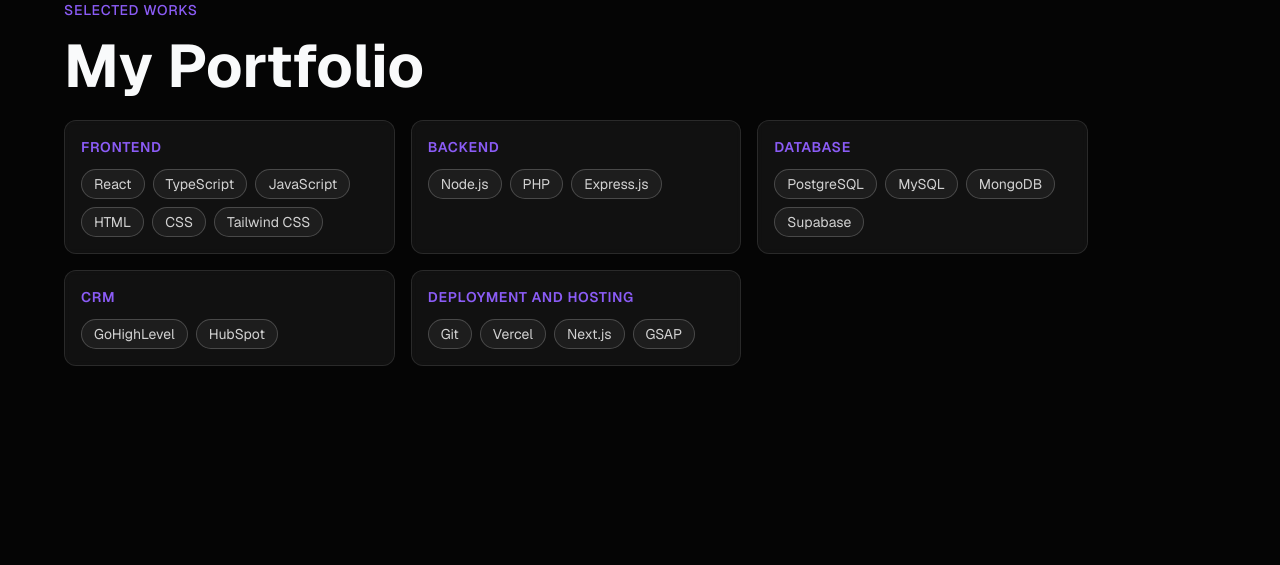
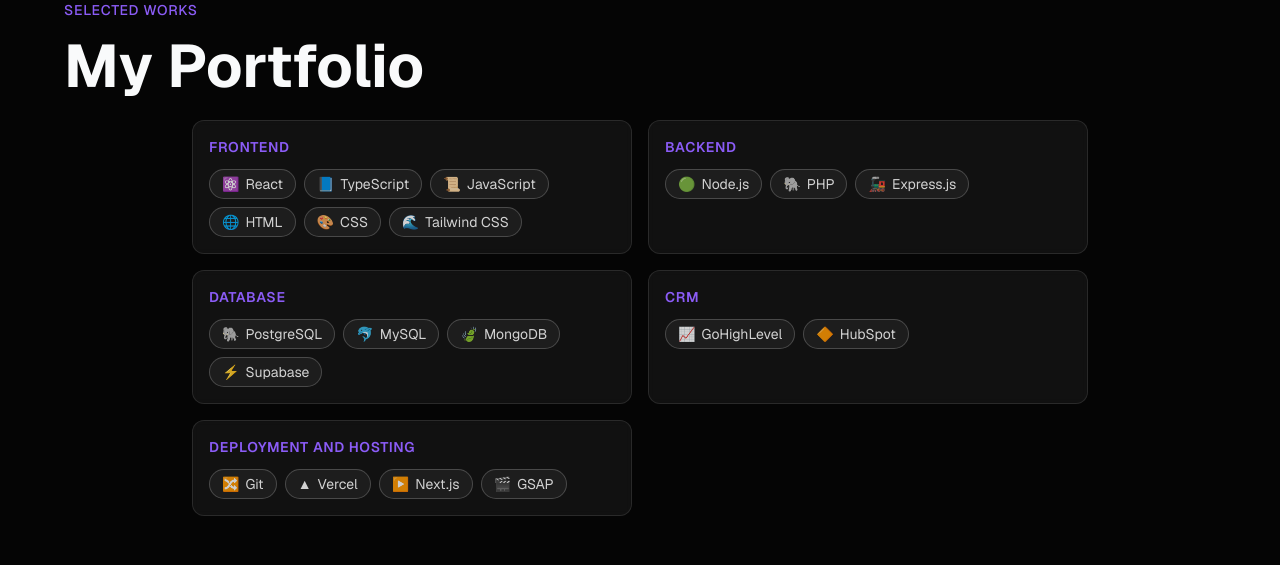
Before and after one commit to Dane-22/port_folio, a Next.js app: page / in a window 1280 px wide. Shown: the part 880-1445 px from the top of the page. Built offline with nearby package versions, Linux system fonts and the light colour scheme; grey boxes are pictures that could not be loaded.

Commit message:
Center tech stack in 2 columns and add icons

```diff
--- a/components/HorizontalScroll.tsx
+++ b/components/HorizontalScroll.tsx
@@ -115,13 +115,37 @@
         </h2>
 
         {/* Tech Stack - Categorized in Containers */}
-        <div className="max-w-5xl grid grid-cols-1 md:grid-cols-2 lg:grid-cols-3 gap-4">
+        <div className="max-w-4xl mx-auto grid grid-cols-1 md:grid-cols-2 gap-4">
           {[
-            { category: "Frontend", techs: ["React", "TypeScript", "JavaScript", "HTML", "CSS", "Tailwind CSS"] },
-            { category: "Backend", techs: ["Node.js", "PHP", "Express.js"] },
-            { category: "Database", techs: ["PostgreSQL", "MySQL", "MongoDB", "Supabase"] },
-            { category: "CRM", techs: ["GoHighLevel", "HubSpot"] },
-            { category: "Deployment and Hosting", techs: ["Git", "Vercel", "Next.js", "GSAP"] },
+            { category: "Frontend", techs: [
+              { name: "React", icon: "⚛️" },
+              { name: "TypeScript", icon: "📘" },
+              { name: "JavaScript", icon: "📜" },
+              { name: "HTML", icon: "🌐" },
+              { name: "CSS", icon: "🎨" },
+              { name: "Tailwind CSS", icon: "🌊" },
+            ]},
+            { category: "Backend", techs: [
+              { name: "Node.js", icon: "🟢" },
+              { name: "PHP", icon: "🐘" },
+              { name: "Express.js", icon: "🚂" },
+            ]},
+            { category: "Database", techs: [
+              { name: "PostgreSQL", icon: "🐘" },
+              { name: "MySQL", icon: "🐬" },
+              { name: "MongoDB", icon: "🍃" },
+              { name: "Supabase", icon: "⚡" },
+            ]},
+            { category: "CRM", techs: [
+              { name: "GoHighLevel", icon: "📈" },
+              { name: "HubSpot", icon: "🔶" },
+            ]},
+            { category: "Deployment and Hosting", techs: [
+              { name: "Git", icon: "🔀" },
+              { name: "Vercel", icon: "▲" },
+              { name: "Next.js", icon: "▶️" },
+              { name: "GSAP", icon: "🎬" },
+            ]},
           ].map(({ category, techs }) => (
             <div
               key={category}
@@ -133,10 +157,11 @@
               <div className="flex flex-wrap gap-2">
                 {techs.map((tech) => (
                   <span
-                    key={tech}
-                    className="px-3 py-1 text-sm rounded-full border border-white/20 bg-white/5 text-white/80 hover:bg-accent/20 hover:border-accent/40 transition-all duration-300"
+                    key={tech.name}
+                    className="inline-flex items-center gap-1.5 px-3 py-1 text-sm rounded-full border border-white/20 bg-white/5 text-white/80 hover:bg-accent/20 hover:border-accent/40 transition-all duration-300"
                   >
-                    {tech}
+                    <span className="text-sm">{tech.icon}</span>
+                    <span>{tech.name}</span>
                   </span>
                 ))}
               </div>
```
